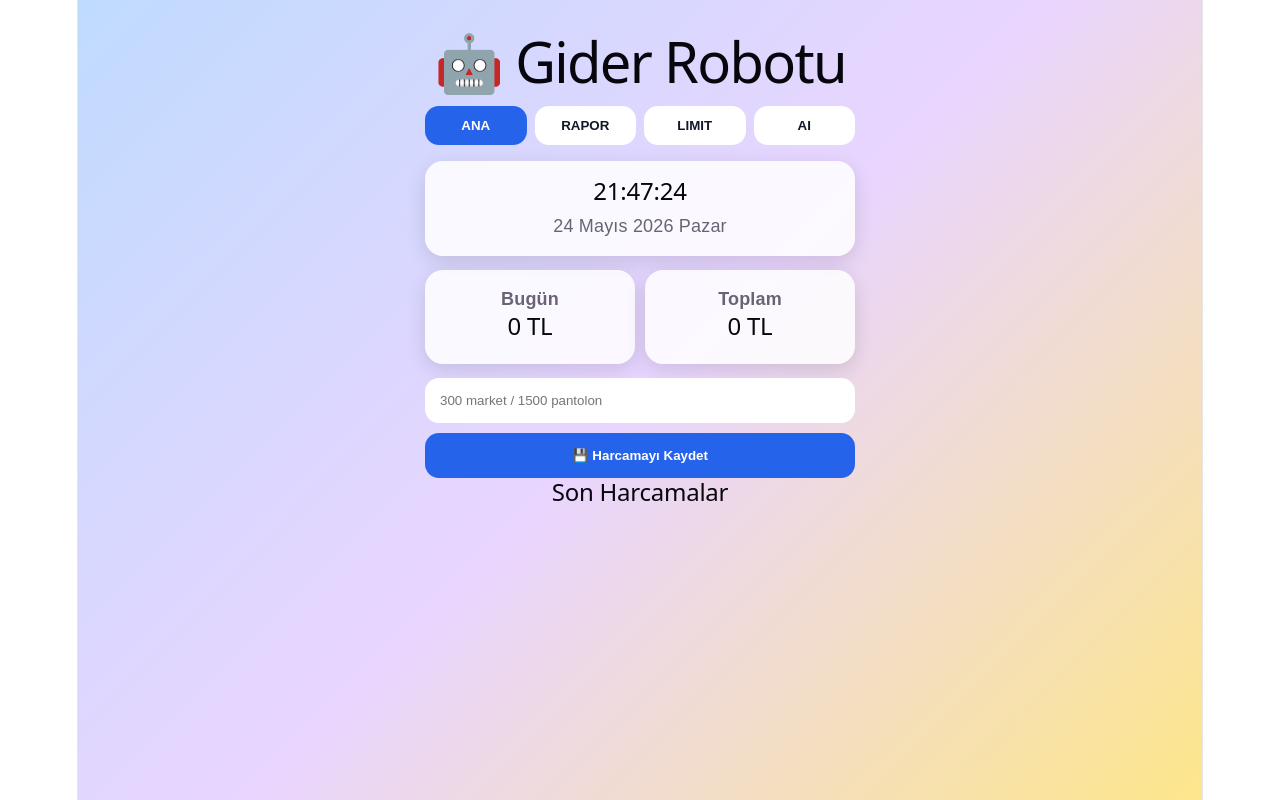
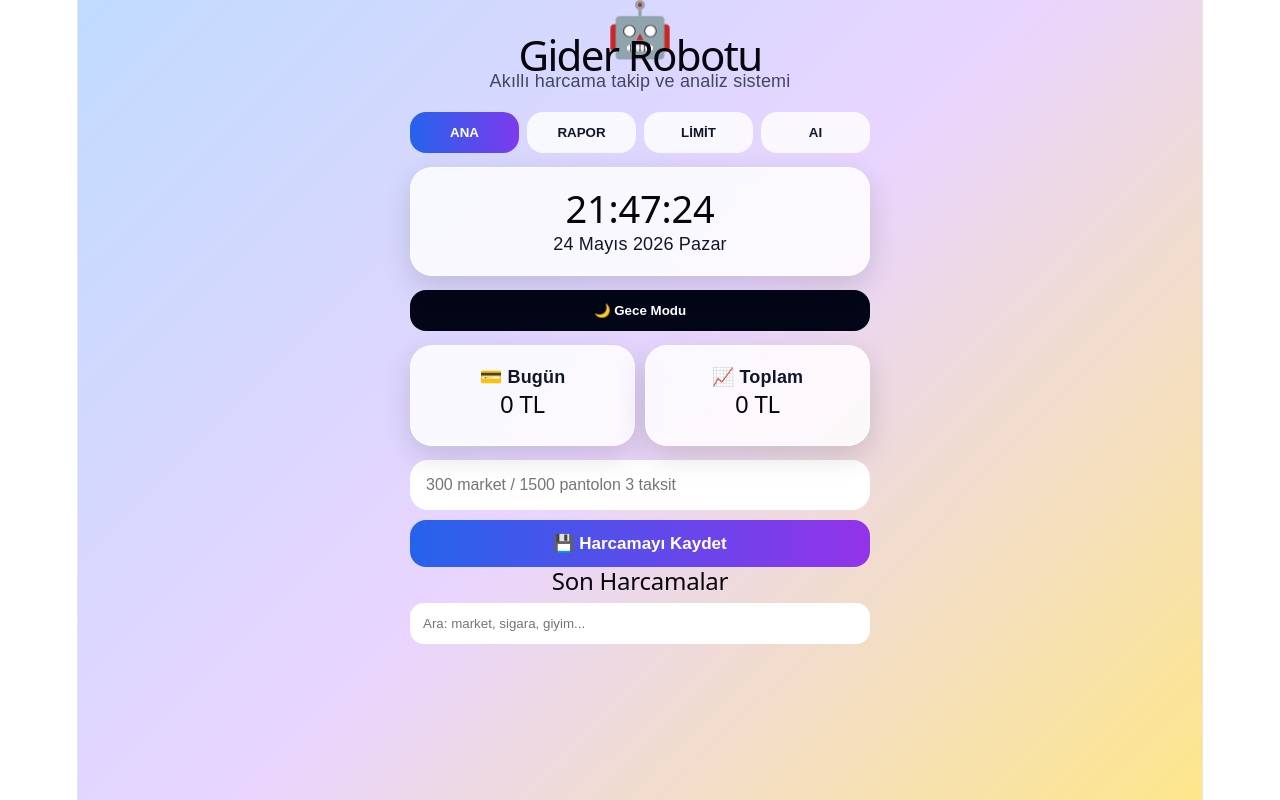
Before and after one commit to furkanaytekin/gider-robotu, a React app in the folder frontend/: page / in a window 1280 px wide. Built offline with nearby package versions, Linux system fonts and the light colour scheme; the HTML template or start-up script is replaced by a standard one.

Commit message:
premium gider robotu

```diff
--- a/frontend/src/App.jsx
+++ b/frontend/src/App.jsx
@@ -1,136 +1,246 @@
-import { useEffect, useState } from "react";
+import { useEffect, useMemo, useState } from "react";
 
 function App() {
   const [text, setText] = useState("");
   const [expenses, setExpenses] = useState([]);
   const [tab, setTab] = useState("ana");
+  const [darkMode, setDarkMode] = useState(false);
   const [time, setTime] = useState(new Date());
+  const [search, setSearch] = useState("");
+
+  const limits = {
+    Market: 10000,
+    Tütün: 3000,
+    Giyim: 5000,
+    Yakıt: 7000,
+    "Yeme-İçme": 6000,
+    Fatura: 8000,
+    Sağlık: 4000,
+    Ev: 5000,
+    Diğer: 3000,
+  };
+
+  const icons = {
+    Market: "🛒",
+    Tütün: "🚬",
+    Giyim: "👕",
+    Yakıt: "⛽",
+    "Yeme-İçme": "🍔",
+    Fatura: "💡",
+    Sağlık: "🏥",
+    Ev: "🏠",
+    Diğer: "📦",
+  };
+
+  const colors = {
+    Market: "#22c55e",
+    Tütün: "#ef4444",
+    Giyim: "#a855f7",
+    Yakıt: "#f97316",
+    "Yeme-İçme": "#ec4899",
+    Fatura: "#3b82f6",
+    Sağlık: "#14b8a6",
+    Ev: "#6366f1",
+    Diğer: "#64748b",
+  };
 
   useEffect(() => {
-    const saved = localStorage.getItem("expenses");
+    const saved = localStorage.getItem("gider_robotu_expenses");
     if (saved) setExpenses(JSON.parse(saved));
   }, []);
 
   useEffect(() => {
-    localStorage.setItem("expenses", JSON.stringify(expenses));
+    localStorage.setItem("gider_robotu_expenses", JSON.stringify(expenses));
   }, [expenses]);
 
   useEffect(() => {
-    const t = setInterval(() => setTime(new Date()), 1000);
-    return () => clearInterval(t);
+    const timer = setInterval(() => setTime(new Date()), 1000);
+    return () => clearInterval(timer);
   }, []);
 
-  const parseCategory = (txt) => {
-    const x = txt.toLowerCase();
-    if (x.includes("market")) return "Market";
-    if (x.includes("sigara") || x.includes("tütün")) return "Tütün";
-    if (x.includes("pantolon") || x.includes("ayakkabı") || x.includes("giyim")) return "Giyim";
-    if (x.includes("yakıt") || x.includes("benzin") || x.includes("mazot")) return "Yakıt";
-    if (x.includes("yemek") || x.includes("kahve")) return "Yeme-İçme";
-    return "Diğer";
+  const parseExpense = (input) => {
+    const amount = Number(input.match(/\d+/)?.[0] || 0);
+    const installmentMatch = input.match(/(\d+)\s*taksit/i);
+    const installment = installmentMatch ? Number(installmentMatch[1]) : 1;
+    const lower = input.toLowerCase();
+
+    let category = "Diğer";
+    if (lower.includes("market") || lower.includes("migros") || lower.includes("a101") || lower.includes("bim")) category = "Market";
+    else if (lower.includes("sigara") || lower.includes("tütün")) category = "Tütün";
+    else if (lower.includes("pantolon") || lower.includes("ayakkabı") || lower.includes("giyim") || lower.includes("mont")) category = "Giyim";
+    else if (lower.includes("benzin") || lower.includes("mazot") || lower.includes("yakıt")) category = "Yakıt";
+    else if (lower.includes("yemek") || lower.includes("kahve") || lower.includes("burger") || lower.includes("restoran")) category = "Yeme-İçme";
+    else if (lower.includes("elektrik") || lower.includes("su") || lower.includes("internet") || lower.includes("doğalgaz")) category = "Fatura";
+    else if (lower.includes("eczane") || lower.includes("ilaç") || lower.includes("hastane")) category = "Sağlık";
+    else if (lower.includes("ev") || lower.includes("koltuk") || lower.includes("mutfak")) category = "Ev";
+
+    return {
+      id: Date.now(),
+      raw: input,
+      description: input.replace(/\d+/g, "").replace(/taksit/gi, "").trim() || input,
+      amount,
+      monthlyAmount: Math.round(amount / installment),
+      installment,
+      category,
+      date: new Date().toISOString().slice(0, 10),
+      dateText: new Date().toLocaleDateString("tr-TR"),
+      month: new Date().toLocaleDateString("tr-TR", { month: "long", year: "numeric" }),
+      year: new Date().getFullYear(),
+    };
   };
 
   const addExpense = () => {
     if (!text.trim()) return;
-
-    const amount = Number(text.match(/\d+/)?.[0] || 0);
-    const category = parseCategory(text);
-
-    const item = {
-      id: Date.now(),
-      text,
-      amount,
-      category,
-      date: new Date().toLocaleDateString("tr-TR"),
-      month: new Date().toLocaleDateString("tr-TR", { month: "long", year: "numeric" }),
-    };
-
-    setExpenses([item, ...expenses]);
+    setExpenses([parseExpense(text), ...expenses]);
     setText("");
   };
 
-  const total = expenses.reduce((s, x) => s + x.amount, 0);
-  const today = new Date().toLocaleDateString("tr-TR");
-  const todayTotal = expenses.filter(x => x.date === today).reduce((s, x) => s + x.amount, 0);
+  const today = new Date().toISOString().slice(0, 10);
 
-  const byCategory = expenses.reduce((acc, x) => {
-    acc[x.category] = (acc[x.category] || 0) + x.amount;
-    return acc;
-  }, {});
+  const filteredExpenses = expenses.filter((x) =>
+    x.raw.toLowerCase().includes(search.toLowerCase()) ||
+    x.category.toLowerCase().includes(search.toLowerCase()) ||
+    x.dateText.toLowerCase().includes(search.toLowerCase())
+  );
 
-  const byMonth = expenses.reduce((acc, x) => {
-    acc[x.month] = (acc[x.month] || 0) + x.amount;
-    return acc;
-  }, {});
+  const total = expenses.reduce((s, x) => s + x.monthlyAmount, 0);
+  const todayTotal = expenses.filter((x) => x.date === today).reduce((s, x) => s + x.monthlyAmount, 0);
+  const yearlyTotal = expenses.reduce((s, x) => s + x.amount, 0);
 
-  const box = {
-    background: "rgba(255,255,255,0.85)",
-    borderRadius: 18,
-    padding: 16,
+  const categoryTotals = useMemo(() => {
+    const obj = {};
+    expenses.forEach((x) => {
+      obj[x.category] = (obj[x.category] || 0) + x.monthlyAmount;
+    });
+    return obj;
+  }, [expenses]);
+
+  const monthTotals = useMemo(() => {
+    const obj = {};
+    expenses.forEach((x) => {
+      obj[x.month] = (obj[x.month] || 0) + x.monthlyAmount;
+    });
+    return obj;
+  }, [expenses]);
+
+  const topCategory = Object.entries(categoryTotals).sort((a, b) => b[1] - a[1])[0];
+
+  const overLimits = Object.entries(categoryTotals).filter(([cat, val]) => val > limits[cat]);
+
+  const aiComment = () => {
+    if (!expenses.length) return "Henüz yorum yapacak veri yok. Birkaç harcama eklediğinde analiz başlayacak.";
+    if (overLimits.length) return `${overLimits[0][0]} limiti aşılmış. Bu kategori kontrol edilirse bütçeye hızlı etki eder.`;
+    if (topCategory) return `Bu ay en yüksek harcama ${topCategory[0]} kategorisinde. Yaklaşık ${Math.round(topCategory[1] * 0.2)} TL azaltma hedefi mantıklı olur.`;
+    return "Harcamalar dengeli görünüyor.";
+  };
+
+  const bg = darkMode
+    ? "linear-gradient(135deg,#020617,#111827,#1e1b4b)"
+    : "linear-gradient(135deg,#bfdbfe,#e9d5ff,#fde68a)";
+
+  const textColor = darkMode ? "#f8fafc" : "#0f172a";
+  const cardBg = darkMode ? "rgba(15,23,42,0.82)" : "rgba(255,255,255,0.82)";
+
+  const card = {
+    background: cardBg,
+    color: textColor,
+    borderRadius: 22,
+    padding: 18,
     marginBottom: 14,
-    boxShadow: "0 6px 20px rgba(0,0,0,0.12)",
+    boxShadow: "0 10px 30px rgba(0,0,0,0.14)",
+    backdropFilter: "blur(14px)",
+    border: darkMode ? "1px solid rgba(255,255,255,0.08)" : "1px solid rgba(255,255,255,0.65)",
+  };
+
+  const btn = {
+    border: "none",
+    borderRadius: 16,
+    padding: 13,
+    fontWeight: "bold",
+    cursor: "pointer",
   };
 
   return (
-    <div style={{
-      minHeight: "100vh",
-      background: "linear-gradient(135deg,#bfdbfe,#e9d5ff,#fde68a)",
-      fontFamily: "Arial",
-      padding: 16,
-      boxSizing: "border-box"
-    }}>
-      <div style={{ maxWidth: 430, margin: "auto" }}>
-        <h1 style={{ textAlign: "center" }}>🤖 Gider Robotu</h1>
+    <div style={{ minHeight: "100vh", background: bg, color: textColor, fontFamily: "Arial", padding: 16, boxSizing: "border-box" }}>
+      <div style={{ maxWidth: 460, margin: "auto" }}>
+        <div style={{ textAlign: "center", marginBottom: 18 }}>
+          <div style={{ fontSize: 54 }}>🤖</div>
+          <h1 style={{ margin: 0, fontSize: 42 }}>Gider Robotu</h1>
+          <p style={{ opacity: 0.75 }}>Akıllı harcama takip ve analiz sistemi</p>
+        </div>
 
-        <div style={{ display: "flex", gap: 8, marginBottom: 16 }}>
-          {["ana", "rapor", "limit", "ai"].map(x => (
-            <button key={x} onClick={() => setTab(x)} style={{
-              flex: 1,
-              padding: 12,
-              border: "none",
-              borderRadius: 14,
-              background: tab === x ? "#2563eb" : "white",
-              color: tab === x ? "white" : "#111827",
-              fontWeight: "bold"
-            }}>
-              {x.toUpperCase()}
+        <div style={{ display: "grid", gridTemplateColumns: "repeat(4,1fr)", gap: 8, marginBottom: 14 }}>
+          {[
+            ["ana", "ANA"],
+            ["rapor", "RAPOR"],
+            ["limit", "LİMİT"],
+            ["ai", "AI"],
+          ].map(([key, label]) => (
+            <button
+              key={key}
+              onClick={() => setTab(key)}
+              style={{
+                ...btn,
+                background: tab === key ? "linear-gradient(90deg,#2563eb,#7c3aed)" : cardBg,
+                color: tab === key ? "white" : textColor,
+              }}
+            >
+              {label}
             </button>
           ))}
         </div>
 
         {tab === "ana" && (
           <>
-            <div style={{ ...box, textAlign: "center" }}>
-              <h2>{time.toLocaleTimeString("tr-TR")}</h2>
+            <div style={{ ...card, textAlign: "center" }}>
+              <h2 style={{ fontSize: 38, margin: 0 }}>{time.toLocaleTimeString("tr-TR")}</h2>
               <p>{time.toLocaleDateString("tr-TR", { weekday: "long", year: "numeric", month: "long", day: "numeric" })}</p>
             </div>
 
+            <button
+              onClick={() => setDarkMode(!darkMode)}
+              style={{ ...btn, width: "100%", marginBottom: 14, background: darkMode ? "#facc15" : "#020617", color: darkMode ? "black" : "white" }}
+            >
+              {darkMode ? "☀️ Gündüz Modu" : "🌙 Gece Modu"}
+            </button>
+
             <div style={{ display: "grid", gridTemplateColumns: "1fr 1fr", gap: 10 }}>
-              <div style={box}><b>Bugün</b><h2>{todayTotal} TL</h2></div>
-              <div style={box}><b>Toplam</b><h2>{total} TL</h2></div>
+              <div style={card}><b>💳 Bugün</b><h2>{todayTotal} TL</h2></div>
+              <div style={card}><b>📈 Toplam</b><h2>{total} TL</h2></div>
             </div>
 
             <input
               value={text}
               onChange={(e) => setText(e.target.value)}
-              placeholder="300 market / 1500 pantolon"
-              style={{ width: "100%", padding: 15, borderRadius: 14, border: "none", boxSizing: "border-box" }}
+              onKeyDown={(e) => e.key === "Enter" && addExpense()}
+              placeholder="300 market / 1500 pantolon 3 taksit"
+              style={{ width: "100%", padding: 16, borderRadius: 18, border: "none", boxSizing: "border-box", fontSize: 16, marginBottom: 10 }}
             />
 
-            <button onClick={addExpense} style={{
-              width: "100%", padding: 15, marginTop: 10, border: "none",
-              borderRadius: 14, background: "#2563eb", color: "white", fontWeight: "bold"
-            }}>
+            <button onClick={addExpense} style={{ ...btn, width: "100%", background: "linear-gradient(90deg,#2563eb,#9333ea)", color: "white", fontSize: 17 }}>
               💾 Harcamayı Kaydet
             </button>
 
             <h2>Son Harcamalar</h2>
-            {expenses.map(x => (
-              <div key={x.id} style={box}>
-                <b>{x.text}</b>
-                <p>{x.date} - {x.category} - {x.amount} TL</p>
-                <button onClick={() => setExpenses(expenses.filter(e => e.id !== x.id))}
-                  style={{ background: "#dc2626", color: "white", border: "none", padding: 8, borderRadius: 10 }}>
+
+            <input
+              value={search}
+              onChange={(e) => setSearch(e.target.value)}
+              placeholder="Ara: market, sigara, giyim..."
+              style={{ width: "100%", padding: 13, borderRadius: 14, border: "none", boxSizing: "border-box", marginBottom: 12 }}
+            />
+
+            {filteredExpenses.map((x) => (
+              <div key={x.id} style={card}>
+                <div style={{ display: "flex", justifyContent: "space-between", gap: 10 }}>
+                  <div>
+                    <b>{icons[x.category]} {x.description}</b>
+                    <div style={{ opacity: 0.7, fontSize: 13 }}>{x.dateText}</div>
+                  </div>
+                  <b>{x.amount} TL</b>
+                </div>
+                <p>{x.category} | {x.installment} taksit | Aylık: {x.monthlyAmount} TL</p>
+                <button onClick={() => setExpenses(expenses.filter((e) => e.id !== x.id))} style={{ ...btn, background: "#dc2626", color: "white", width: "100%" }}>
                   Sil
                 </button>
               </div>
@@ -139,38 +249,73 @@ function App() {
         )}
 
         {tab === "rapor" && (
-          <div style={box}>
-            <h2>📊 Raporlar</h2>
-            <h3>Toplam Harcama: {total} TL</h3>
+          <>
+            <div style={card}>
+              <h2>📊 Genel Rapor</h2>
+              <h3>Aylık Toplam: {total} TL</h3>
+              <h3>Yıllık Toplam: {yearlyTotal} TL</h3>
+              <p>İşlem Sayısı: {expenses.length}</p>
+            </div>
 
-            <h3>Kategoriler</h3>
-            {Object.entries(byCategory).map(([k, v]) => (
-              <p key={k}><b>{k}</b>: {v} TL</p>
-            ))}
+            <div style={card}>
+              <h2>Kategori Grafiği</h2>
+              {Object.entries(categoryTotals).map(([cat, val]) => {
+                const percent = total ? Math.round((val / total) * 100) : 0;
+                return (
+                  <div key={cat} style={{ marginBottom: 14 }}>
+                    <b>{icons[cat]} {cat} - {val} TL - %{percent}</b>
+                    <div style={{ height: 16, background: "#e5e7eb", borderRadius: 20, marginTop: 6, overflow: "hidden" }}>
+                      <div style={{ width: `${percent}%`, height: "100%", background: colors[cat], borderRadius: 20 }} />
+                    </div>
+                  </div>
+                );
+              })}
+            </div>
 
-            <h3>Aylık Geçmiş</h3>
-            {Object.entries(byMonth).map(([k, v]) => (
-              <p key={k}><b>{k}</b>: {v} TL</p>
-            ))}
-          </div>
+            <div style={card}>
+              <h2>Aylık Geçmiş</h2>
+              {Object.entries(monthTotals).map(([month, val]) => (
+                <p key={month}><b>{month}</b>: {val} TL</p>
+              ))}
+            </div>
+          </>
         )}
 
         {tab === "limit" && (
-          <div style={box}>
-            <h2>⚠️ Limitler</h2>
-            <p>Şimdilik manuel takip.</p>
-            <p>Toplam harcama: <b>{total} TL</b></p>
+          <div style={card}>
+            <h2>⚠️ Kategori Limitleri</h2>
+            {Object.entries(limits).map(([cat, limit]) => {
+              const used = categoryTotals[cat] || 0;
+              const percent = Math.min(100, Math.round((used / limit) * 100));
+              return (
+                <div key={cat} style={{ marginBottom: 15 }}>
+                  <b>{icons[cat]} {cat}: {used} / {limit} TL</b>
+                  <div style={{ height: 16, background: "#e5e7eb", borderRadius: 20, marginTop: 6, overflow: "hidden" }}>
+                    <div style={{ width: `${percent}%`, height: "100%", background: used > limit ? "#dc2626" : colors[cat], borderRadius: 20 }} />
+                  </div>
+                </div>
+              );
+            })}
+
+            {overLimits.length > 0 && (
+              <div style={{ background: "#fee2e2", color: "#7f1d1d", padding: 14, borderRadius: 16 }}>
+                <b>Limit Aşıldı!</b>
+                {overLimits.map(([cat, val]) => (
+                  <p key={cat}>{cat}: {val} TL / Limit: {limits[cat]} TL</p>
+                ))}
+              </div>
+            )}
           </div>
         )}
 
         {tab === "ai" && (
-          <div style={box}>
-            <h2>🤖 AI Yorumu</h2>
-            <p>
-              En çok harcama yaptığın kategori:
-              <b> {Object.entries(byCategory).sort((a,b)=>b[1]-a[1])[0]?.[0] || "Henüz veri yok"}</b>
-            </p>
-            <p>Bu kategoriyi azaltırsan bütçeye en hızlı etkiyi yaparsın.</p>
+          <div style={card}>
+            <h2>🤖 AI Finans Yorumu</h2>
+            <p>{aiComment()}</p>
+            <hr />
+            <p>Toplam harcama: <b>{total} TL</b></p>
+            <p>En yüksek kategori: <b>{topCategory?.[0] || "Yok"}</b></p>
+            <p>Önerilen tasarruf hedefi: <b>{topCategory ? Math.round(topCategory[1] * 0.2) : 0} TL</b></p>
           </div>
         )}
       </div>
```
